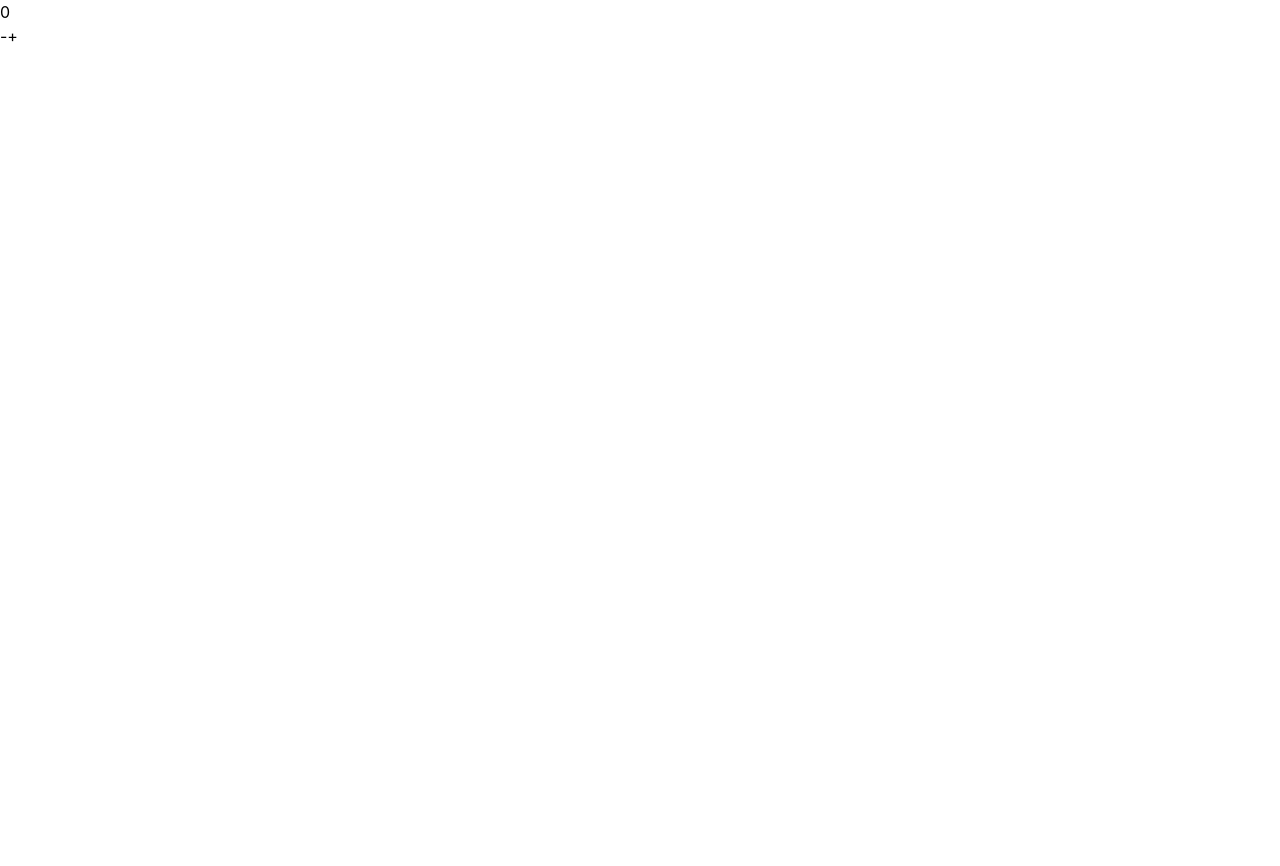
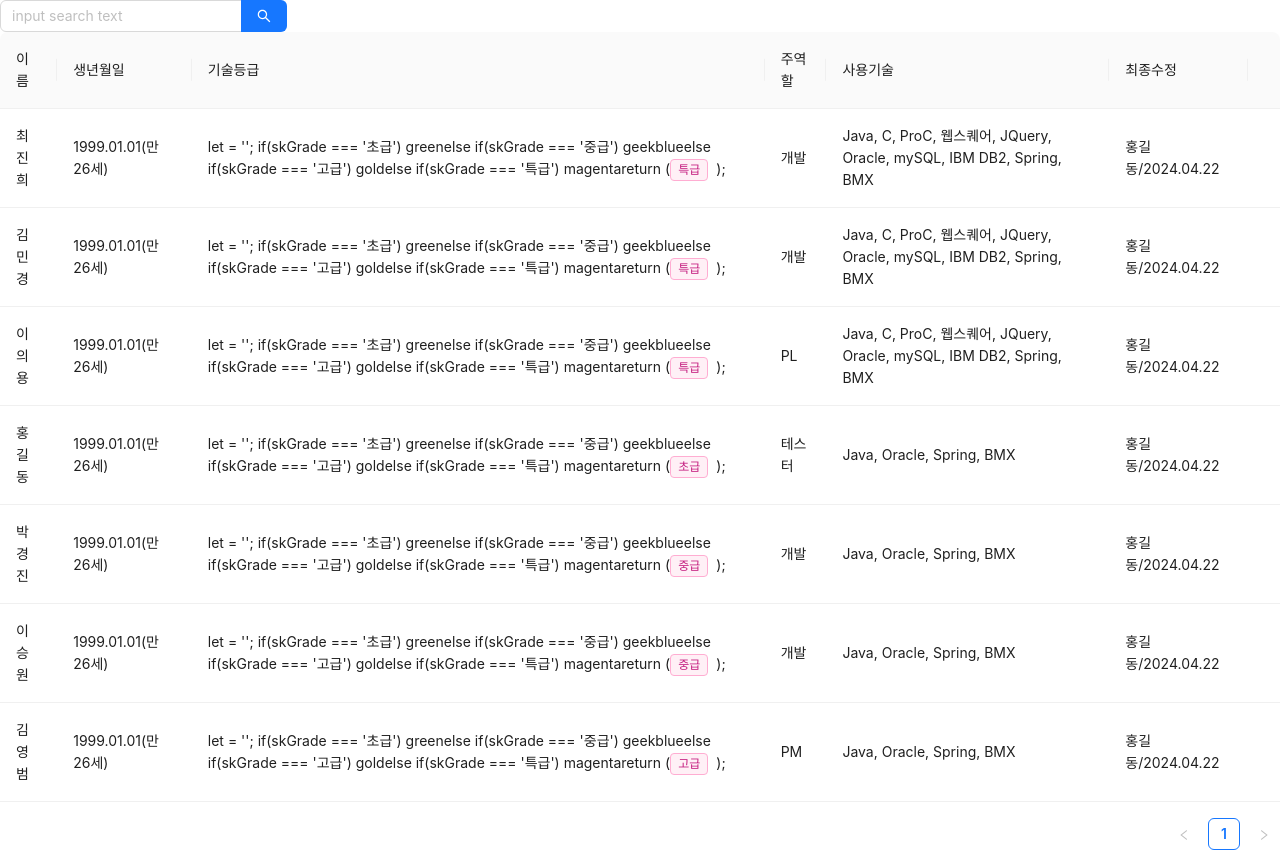
Before and after one commit to hahbr88/vite_for_react_and_tailwind, a React (Vite) app: page /table in a window 1280 px wide. Before the commit the page ends 800 px from the top, so only its background shows below. Built offline with nearby package versions, Linux system fonts and the light colour scheme.

Commit message:
Add_antd Lib: App3, SearchBox, Table

```diff
--- a/package.json
+++ b/package.json
@@ -10,6 +10,7 @@
     "preview": "vite preview"
   },
   "dependencies": {
+    "antd": "^5.16.2",
     "react": "^18.2.0",
     "react-dom": "^18.2.0"
   },
--- /dev/null
+++ b/src/App3.jsx
@@ -0,0 +1,13 @@
+import SearchBox from './components/SearchBox'
+import Table from './components/Table'
+
+function App3() {
+  return (
+    <>
+      <SearchBox />
+      <Table />
+    </>
+  );
+};
+
+export default App3;
--- /dev/null
+++ b/src/components/SearchBox.tsx
@@ -0,0 +1,17 @@
+import React from 'react';
+import { Input, Space } from 'antd';
+import type { SearchProps } from 'antd/es/input/Search';
+
+const { Search } = Input;
+
+const onSearch: SearchProps['onSearch'] = (value, _e, info) => console.log(info?.source, value);
+
+function SearchBox() {
+  return (
+    <Space direction="vertical">
+      <Search placeholder="input search text" onSearch={onSearch} enterButton />
+    </Space>
+  );
+};
+
+export default SearchBox;
--- /dev/null
+++ b/src/components/Table.tsx
@@ -0,0 +1,159 @@
+import React from 'react';
+import { Space, Table, Tag } from 'antd';
+import type { TableProps } from 'antd';
+
+interface DataType {
+  key:     number;
+  name:    string; //이름     : 홍길동
+  birth:   string; //생년월일 : 1999.01.01(만25세)
+  skGrade: string; //기술등급 : 특급
+  role:    string; //주역할   : 개발
+  skill:   string; //사용기술 : Java, C, ProC, 웹스퀘어
+  updInfo: string; //최종수정 : 홍길동/2024.04.22
+}
+
+const columns: TableProps<DataType>['columns'] = [
+  {
+    title: '이름',
+    dataIndex: 'name',
+    key: 'name',
+    render: (text) => <a>{text}</a>,
+  },
+  {
+    title: '생년월일',
+    dataIndex: 'birth',
+    key: 'birth',
+  },
+  {
+    title: '기술등급',
+    key: 'skGrade',
+    dataIndex: 'skGrade',
+    render: ({color}, { skGrade }) => (
+      <>
+        let {color} = '';
+        if(skGrade === '초급') {
+          color = 'green'
+        }
+        else if(skGrade === '중급') {
+          color = 'geekblue'
+        }
+        else if(skGrade === '고급') {
+          color = 'gold'
+        }
+        else if(skGrade === '특급') {
+          color = 'magenta'
+        }
+        return (
+          <Tag color={color} key={skGrade}>
+            {skGrade}
+          </Tag>
+        );
+      </>
+    ),
+  },
+  {
+    title: '주역할',
+    dataIndex: 'role',
+    key: 'role',
+  },
+  {
+    title: '사용기술',
+    dataIndex: 'skill',
+    key: 'skill',
+  },
+  {
+    title: '최종수정',
+    dataIndex: 'updInfo',
+    key: 'updInfo',
+  },
+  {
+    title: '',
+    dataIndex: 'action',
+    key: 'action',
+  },
+  /*
+  {
+    title: '사용기술',
+    key: 'action',
+    render: (_, record) => (
+      <Space size="middle">
+        <a>Invite {record.name}</a>
+        <a>Delete</a>
+      </Space>
+    ),
+  },
+  */
+];
+
+
+
+
+const data: DataType[] = [
+  {
+    key:     1,
+    name:    '최진희',
+    birth:   '1999.01.01(만26세)',
+    skGrade:    '특급',
+    role:    '개발',
+    skill:   'Java, C, ProC, 웹스퀘어, JQuery, Oracle, mySQL, IBM DB2, Spring, BMX',
+    updInfo: '홍길동/2024.04.22',
+  },
+  {
+    key:     2,
+    name:    '김민경',
+    birth:   '1999.01.01(만26세)',
+    skGrade:    '특급',
+    role:    '개발',
+    skill:   'Java, C, ProC, 웹스퀘어, JQuery, Oracle, mySQL, IBM DB2, Spring, BMX',
+    updInfo: '홍길동/2024.04.22',
+  },
+  {
+    key:     3,
+    name:    '이의용',
+    birth:   '1999.01.01(만26세)',
+    skGrade:    '특급',
+    role:    'PL',
+    skill:   'Java, C, ProC, 웹스퀘어, JQuery, Oracle, mySQL, IBM DB2, Spring, BMX',
+    updInfo: '홍길동/2024.04.22',
+  },
+  {
+    key:     4,
+    name:    '홍길동',
+    birth:   '1999.01.01(만26세)',
+    skGrade:    '초급',
+    role:    '테스터',
+    skill:   'Java, Oracle, Spring, BMX',
+    updInfo: '홍길동/2024.04.22',
+  },
+  {
+    key:     5,
+    name:    '박경진',
+    birth:   '1999.01.01(만26세)',
+    skGrade:    '중급',
+    role:    '개발',
+    skill:   'Java, Oracle, Spring, BMX',
+    updInfo: '홍길동/2024.04.22',
+  },
+  {
+    key:     6,
+    name:    '이승원',
+    birth:   '1999.01.01(만26세)',
+    skGrade:    '중급',
+    role:    '개발',
+    skill:   'Java, Oracle, Spring, BMX',
+    updInfo: '홍길동/2024.04.22',
+  },
+  {
+    key:     7,
+    name:    '김영범',
+    birth:   '1999.01.01(만26세)',
+    skGrade:    '고급',
+    role:    'PM',
+    skill:   'Java, Oracle, Spring, BMX',
+    updInfo: '홍길동/2024.04.22',
+  },
+];
+
+const App: React.FC = () => <Table columns={columns} dataSource={data} />;
+
+export default App;
--- a/src/main.jsx
+++ b/src/main.jsx
@@ -2,13 +2,19 @@ import React from 'react'
 import ReactDOM from 'react-dom/client'
 import App from './App.jsx'
 import App2 from './App2.jsx'
+import App3 from './App3.jsx'
 import './index.css'
 
 ReactDOM.createRoot(document.getElementById('root')).render(
   <React.StrictMode>
-    {/**
-    <App />
+    {/** Description
+    <App /> 하병노
+      - React 기초문법
+    <App2 /> 노수빈
+      - 변수형 Button 컴포넌트(props: func, children)를 이용하는 함수형 App2 컴포넌트
+    <App3 /> 노수빈
+      - 검색 및 조회
     */}
-    <App2 />
+    <App3 />
   </React.StrictMode>,
 )
```
Also changed, not shown: src/components/Box.jsx (added, +12 -0 lines), 1 other file (tests, documents, lock files or other folders).
